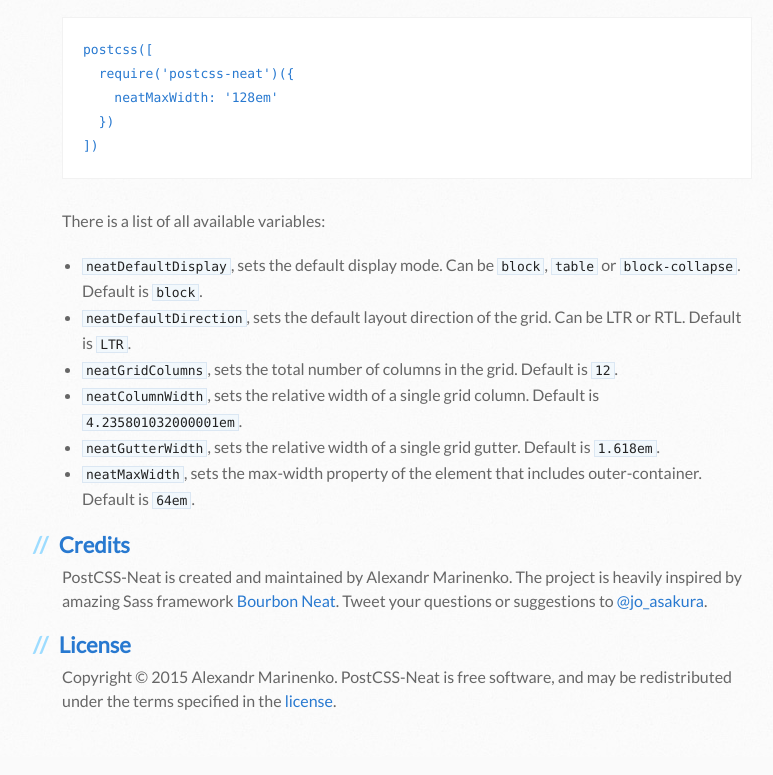
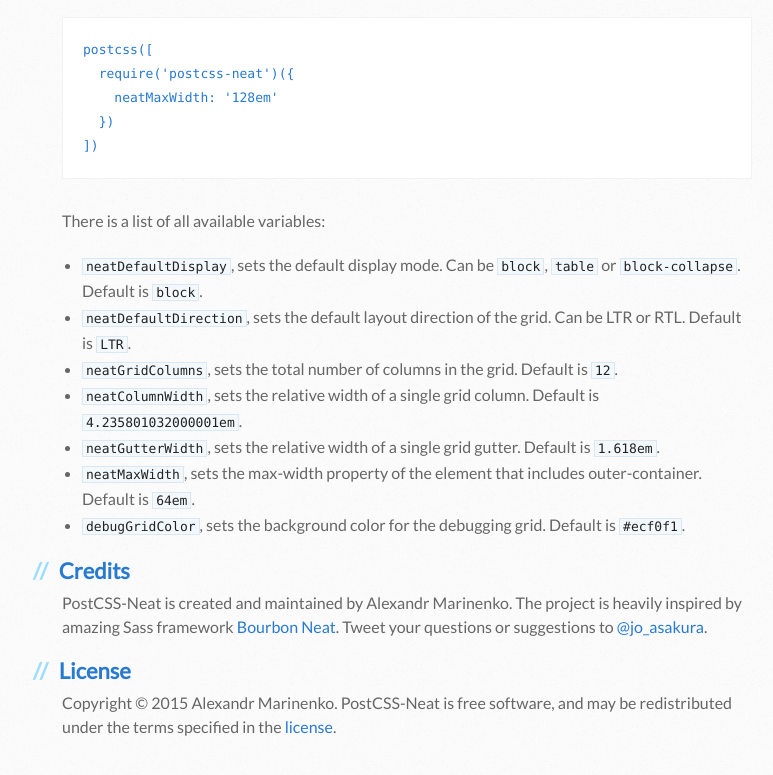
Before and after one commit to jo-asakura/postcss-neat, a plain HTML site: page index.html in a window 1280 px wide. Shown: the part 3628-4403 px from the top of the page, without its empty margins (108-881 px from the left). Drawn offline with Linux system fonts and the light colour scheme.

Commit message:
Update index.html

```diff
--- a/index.html
+++ b/index.html
@@ -144,6 +144,7 @@
   <li><code>neatColumnWidth</code>, sets the relative width of a single grid column. Default is <code>4.235801032000001em</code>.</li>
   <li><code>neatGutterWidth</code>, sets the relative width of a single grid gutter. Default is <code>1.618em</code>.</li>
   <li><code>neatMaxWidth</code>, sets the max-width property of the element that includes outer-container. Default is <code>64em</code>.</li>
+  <li><code>debugGridColor</code>, sets the background color for the debugging grid. Default is <code>#ecf0f1</code>.</li>
 </ul>
 
 <h2>
```
